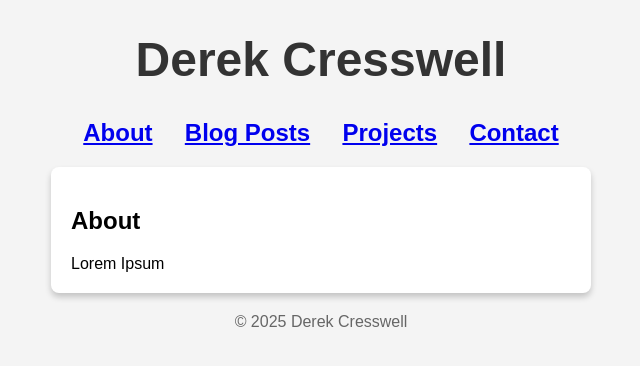
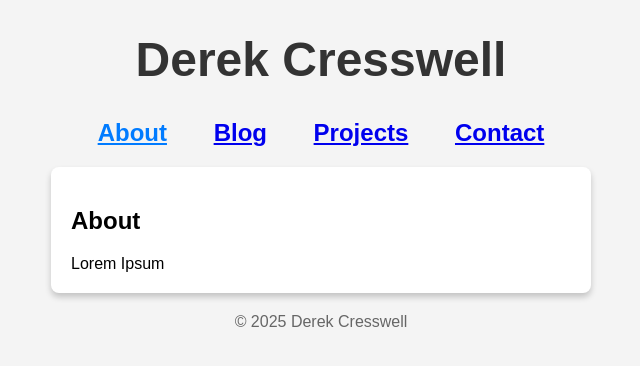
Before and after one commit to DerekCresswell/DerekCresswell.github.io, a Jekyll site: the page built from site/about.html, in a window 1280 px wide. Shown: the top 366 px of the page, without its empty margins (319-959 px from the left). Built offline with Jekyll 4.4.1, drawn with Linux system fonts in a browser that asks for light colours.

Commit message:
Adds navigation data

```diff
--- a/site/_includes/navigation.html
+++ b/site/_includes/navigation.html
@@ -1,8 +1,16 @@
 <nav>
     <ul class="nav-links">
-        <li><a href="/about">About</a></li>
-        <li><a href="/blog">Blog Posts</a></li>
-        <li><a href="#projects">Projects</a></li>
-        <li><a href="#contact">Contact</a></li>
+		{% for item in site.data.navigation %}
+			<li>
+				<a
+					href="{{ item.link }}"
+					{% if page.url == item.link %}
+						class="active-link"
+					{% endif %}
+				>
+					{{ item.name }}
+				</a>
+			</li>
+		{% endfor %}
     </ul>
 </nav>
--- a/site/assets/css/style.css
+++ b/site/assets/css/style.css
@@ -25,6 +25,9 @@ header {
     justify-content: space-evenly;
     width: 100%;
 }
+.active-link {
+    color: #007bff;
+}
 
 .no-decoration {
     text-decoration: none;
```
Also changed, not shown: site/_data/navigation.yml (added, +8 -0 lines).
